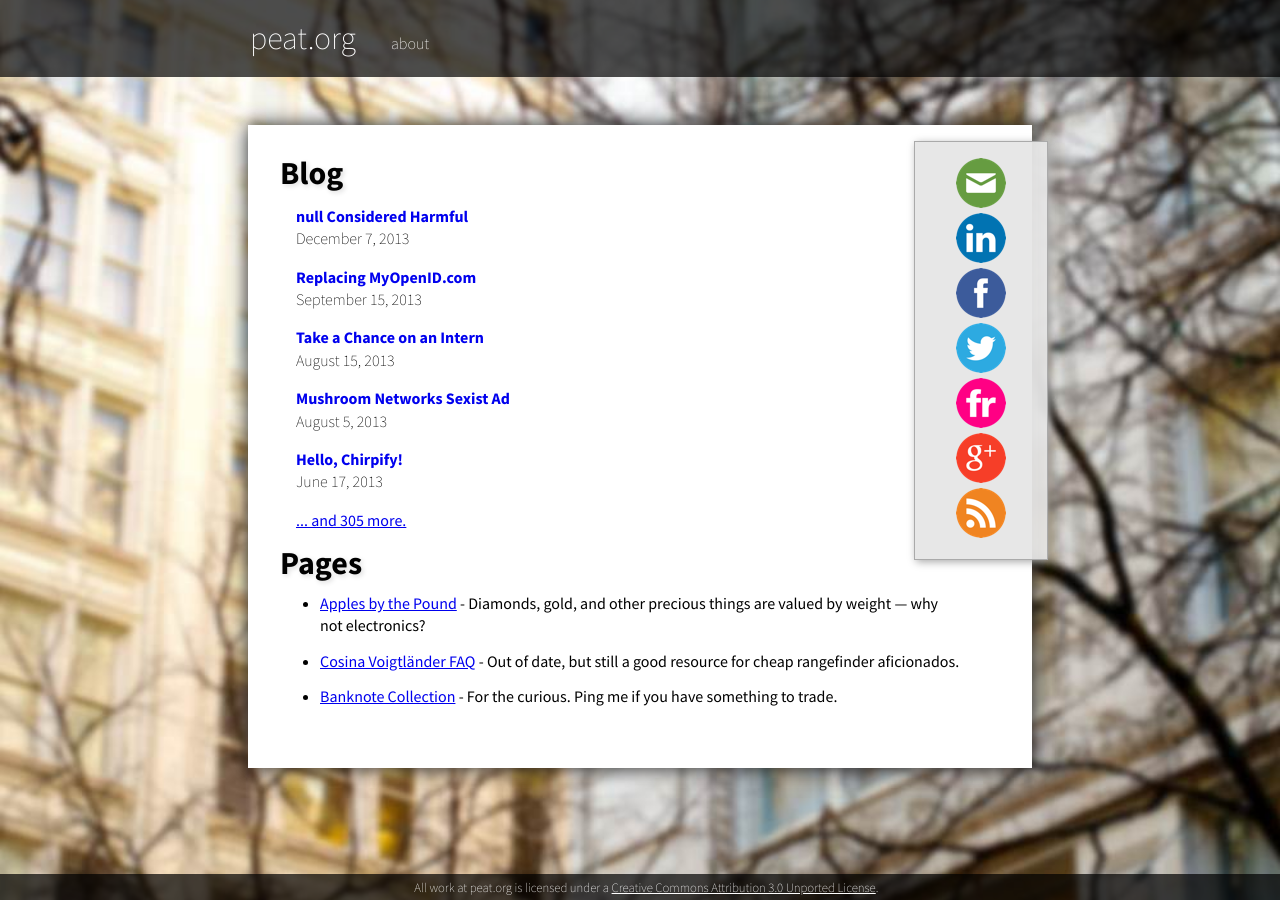
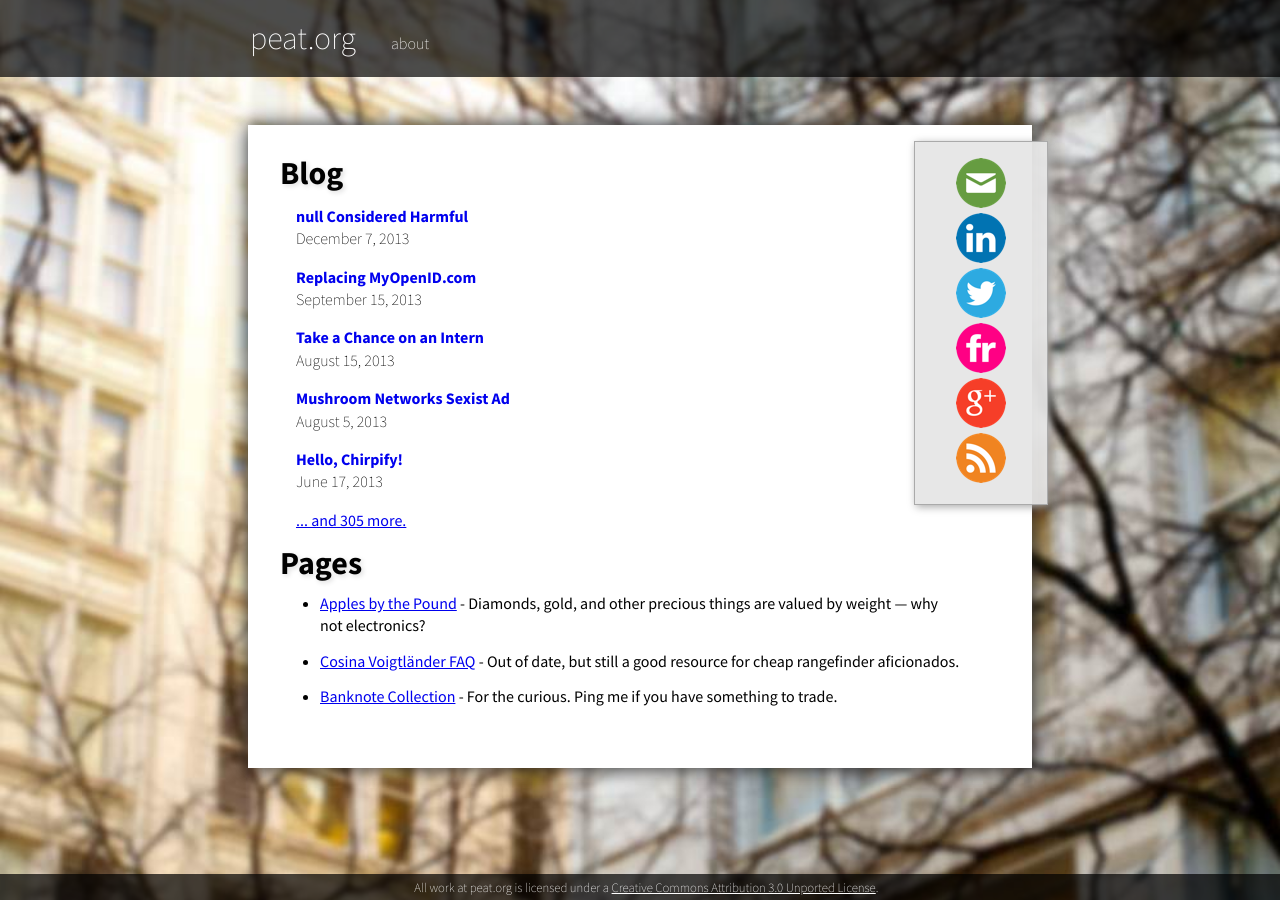
Before and after one commit to peat/pdo, a Jekyll site: the page built from index.html, in a window 1280 px wide. Built offline with Jekyll 4.4.1, drawn with Linux system fonts in a browser that asks for light colours; Markdown is read by kramdown in place of the engine named in the settings.

```diff
--- a/_layouts/default.html
+++ b/_layouts/default.html
@@ -26,7 +26,6 @@
     <link rel="me" href="https://github.com/peat" />
     <link rel="me" href="https://twitter.com/peat" />
     <link rel="me" href="http://linkedin.com/in/peatbakke" />
-    <link rel="me" href="http://facebook.com/peatbakke" />
     <link rel="me" href="http://flickr.com/mistermoss" />
     <link rel="me" href="http://foursquare.com/peat" />
     <link rel="me" href="sms:+15037014135" />
--- a/index.html
+++ b/index.html
@@ -7,7 +7,6 @@ title: welcome
   <ul>
     <li><a class="u-email" href="mailto:peat@peat.org" rel="me"><img src="/images/icons/email.png"></a></li>
     <li><a href="http://www.linkedin.com/in/peatbakke/" rel="me"><img src="/images/icons/linkedin.png"></a></li>
-    <li><a href="http://facebook.com/peatbakke" rel="me"><img src="/images/icons/facebook.png"></a></li>
     <li><a href="https://twitter.com/peat" rel="me"><img src="/images/icons/twitter.png"></a></li>
     <li><a href="http://flickr.com/photos/mistermoss" rel="me"><img src="/images/icons/flickr.png"></a></li>
     <li><a href="https://plus.google.com/114081508570873253717/" rel="me"><img src="/images/icons/googleplus.png"></a></li>
```
